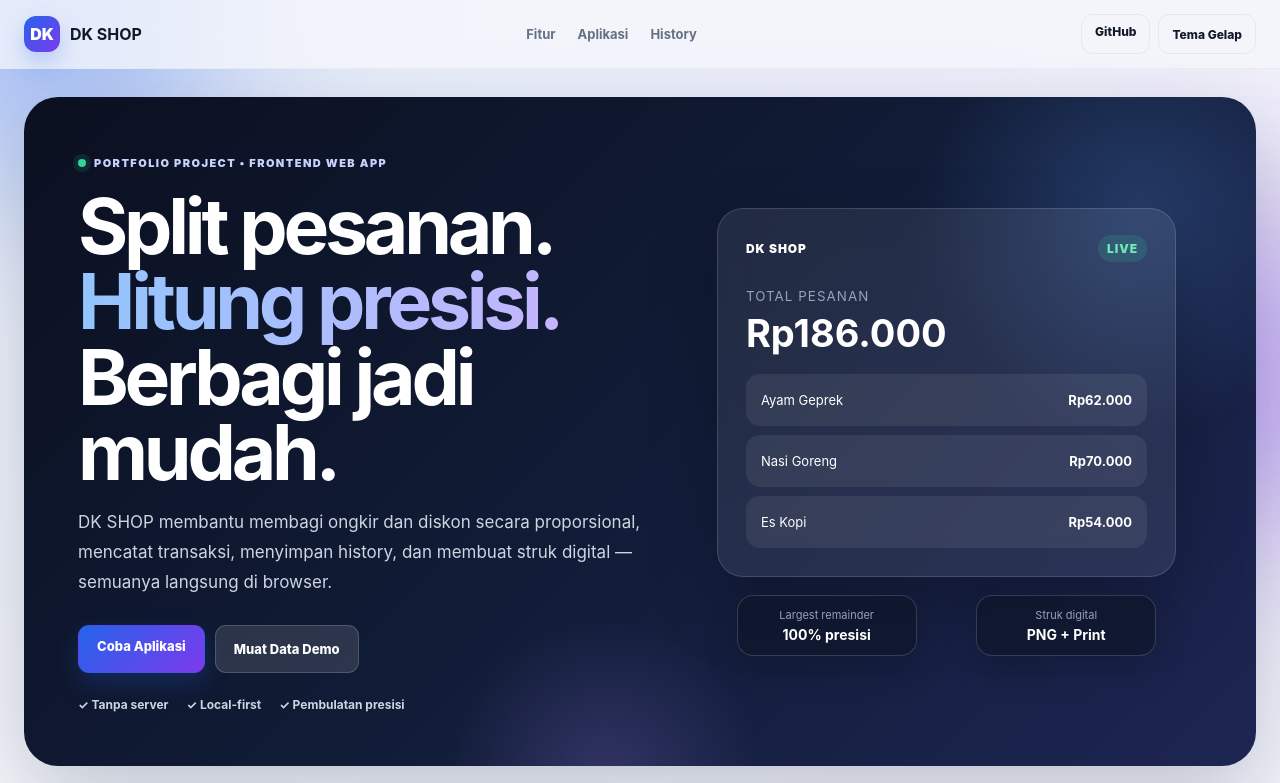
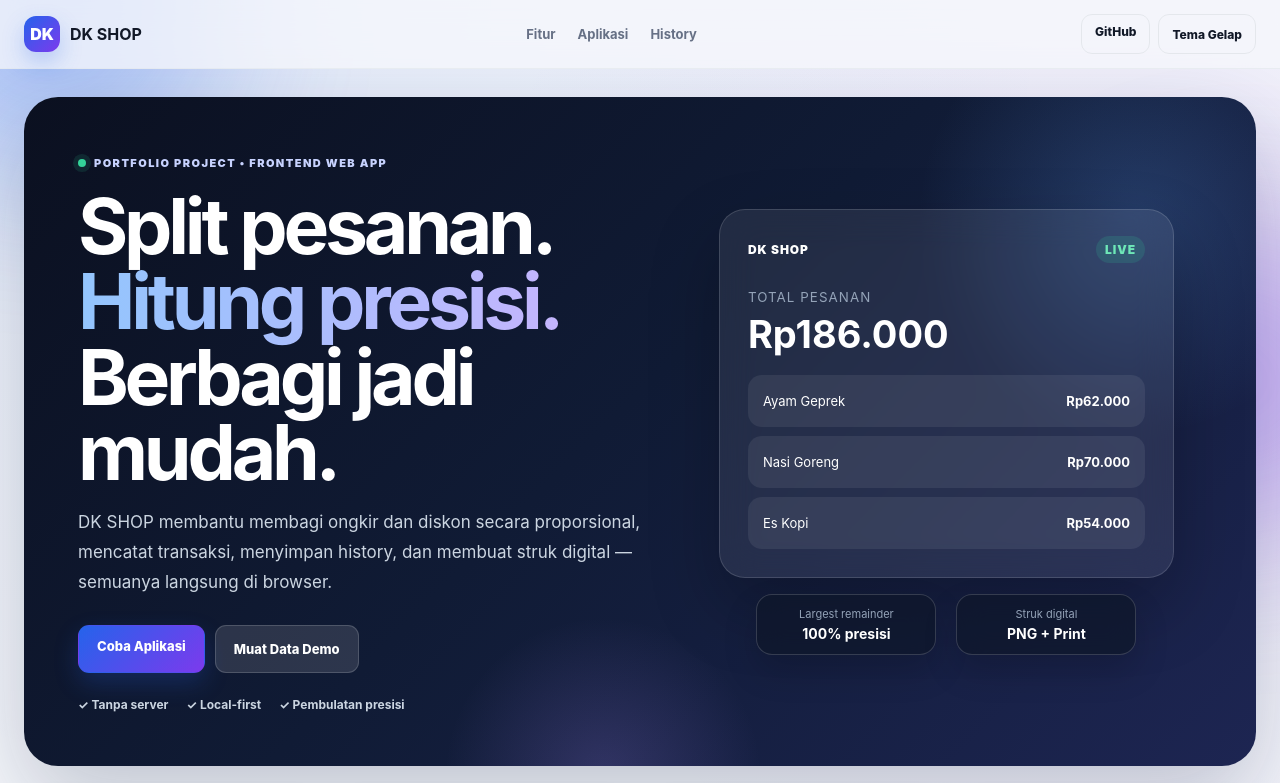
Before and after one commit to DikaFauzi/dk-shop-portfolio, a plain HTML site: page index.html in a window 1280 px wide. Shown: the top 783 px of the page. Drawn offline with Linux system fonts and the light colour scheme.

Commit message:
Fix: stabilize landing showcase layout

```diff
--- a/assets/css/precision.css
+++ b/assets/css/precision.css
@@ -1,11 +1,36 @@
+/* Minimal, stable alignment overrides for the landing showcase. */
 @media (min-width:1181px){
-  .hero-showcase{position:relative;min-height:430px;display:grid!important;grid-template-columns:minmax(180px,1fr) minmax(180px,1fr);grid-template-rows:auto auto;align-content:center;justify-content:center;align-items:center;gap:18px 20px;padding:22px 26px!important;}
-  .hero-showcase::before{display:none!important}
-  .hero-showcase>.main-card{grid-column:1/-1;grid-row:1;width:min(500px,100%)!important;max-width:500px!important;margin:0 auto!important;position:relative!important;inset:auto!important;transform:none!important;rotate:0deg!important;translate:none!important;flex:none!important;}
-  .hero-showcase>.float-card{position:static!important;inset:auto!important;transform:none!important;translate:none!important;rotate:0deg!important;margin:0!important;min-width:0!important;width:180px;justify-self:center;}
-  .hero-showcase>.float-one{grid-column:1;grid-row:2}
-  .hero-showcase>.float-two{grid-column:2;grid-row:2}
+  .hero-showcase{
+    position:relative!important;
+    min-height:430px!important;
+    display:grid!important;
+    grid-template-columns:1fr 1fr!important;
+    grid-template-areas:"main main" "left right"!important;
+    align-content:center!important;
+    align-items:center!important;
+    justify-items:center!important;
+    gap:16px 20px!important;
+    padding:22px 28px!important;
+  }
+  .hero-showcase>.main-card{
+    grid-area:main!important;
+    width:min(470px,100%)!important;
+    max-width:470px!important;
+    margin:0 auto!important;
+    position:relative!important;
+    inset:auto!important;
+    transform:none!important;
+  }
+  .hero-showcase>.float-card{
+    position:static!important;
+    width:180px!important;
+    min-width:0!important;
+    margin:0!important;
+    transform:none!important;
+  }
+  .hero-showcase>.float-one{grid-area:left!important;justify-self:end!important}
+  .hero-showcase>.float-two{grid-area:right!important;justify-self:start!important}
 }
 @media (max-width:1180px){
-  .hero-showcase>.main-card{transform:none!important;rotate:0deg!important;translate:none!important;}
+  .hero-showcase>.main-card{transform:none!important}
 }
```
